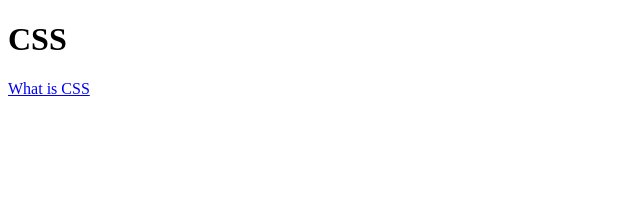
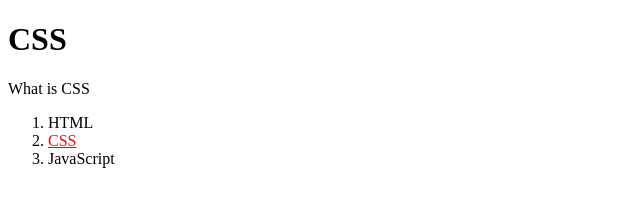
Before and after one commit to LABYRINTH3/HTML-practice, a plain HTML site: page CSS.html in a window 1280 px wide. Shown: the whole page, without its empty margins (0-640 px from the left). Drawn offline with Linux system fonts and the light colour scheme.

Commit message:
v2.1 using css in css.html file

```diff
--- a/CSS.html
+++ b/CSS.html
@@ -2,10 +2,34 @@
 <html>
 <head>
     <meta charset="utf-8">
-    <title>CSS</a></title>
+    <title>CSS</title>
+
+    <!-- CSS사용하는 방법 -->
+    <!-- 이 코드 안에 있는 언어는 css야 style-->
+    <style>
+        a{
+            /* 코드에 있는 모든 a의 색깔을 변경해 */
+            color:black;
+
+            /* 텍스트에 있는 모든 데코레이션 없애 */
+            text-decoration: none;
+        }
+    </style>
 </head>
 <body>
-    <h1>CSS</a></h1>
+    <h1>CSS</h1>
     <a href="https://namu.wiki/w/CSS" target="_blank">What is CSS</a>
+
+    <!--html에서 이렇게 사용도 가능하긴 하지만 이제는 안쓰는 방식 -->
+    <!-- <a href="https://namu.wiki/w/CSS" target="_blank"><font color='red'>What is CSS</font></a> -->
+
+    <ol>
+        <li><a href="1.html">HTML</a></li>
+
+        <!-- 이 부분에만 따로 데코레이션 넣고 싶어 -->
+        <li><a href="2.html" style="color: red; text-decoration: underline;">CSS</a></li>
+
+        <li><a href="3.html">JavaScript</a></li>
+    </ol>
 </body>
 </html>
```
Also changed, not shown: JavaScript.html (+1 -1 lines).
